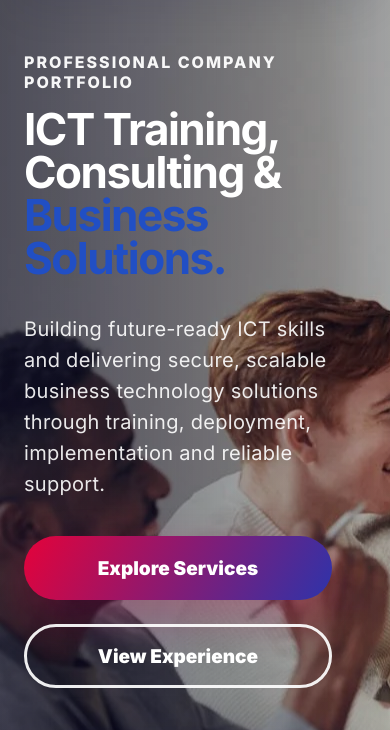
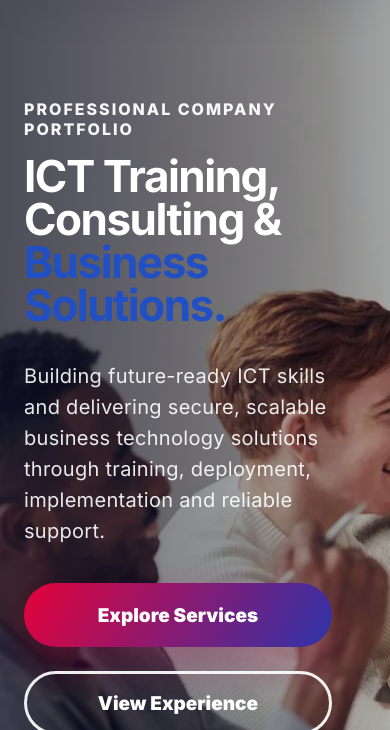
Before and after one commit to OgunbiyiMichael1/Eksodos-Portfolio, a plain HTML site: page index.html in a window 390 px wide. Shown: the part 114-844 px from the top of the page. Drawn offline with Linux system fonts and the light colour scheme.

Commit message:
Add files via upload

```diff
--- a/styles.css
+++ b/styles.css
@@ -280,7 +280,7 @@ a {
 
 .hero {
   position: relative;
-  min-height: 760px;
+  height: 108vh;
   display: flex;
   align-items: center;
   background-image: linear-gradient(90deg, rgba(18, 18, 40, .64) 0%, rgba(18, 18, 40, .50) 40%, rgba(18, 18, 40, .24) 100%), url('pexels-photo-3184291.webp');
@@ -295,8 +295,10 @@ a {
 }
 @media (max-width: 680px) {
   .hero-content {
-   padding: 0;
-    max-width: none;
+    padding-left: 0;
+    padding-right: 0;
+    padding-bottom: 0;
+    padding-top: 0;
   }
 }
 .eyebrow {
@@ -304,11 +306,11 @@ a {
   font-weight: 800;
   letter-spacing: 2px;
   text-transform: uppercase;
-  padding-top: 50px;
+  padding-top: 35px;
 }
 
 h1 {
-  font-size: clamp(28px, 7.5vw, 78px);
+  font-size: clamp(50px, 7.5vw, 88px);
   line-height: .98;
   margin: 10px 0 34px;
   letter-spacing: -3px;
@@ -318,9 +320,7 @@ h1 {
     font-size: clamp(44px, 8vw, 48px);
     letter-spacing: -1.5px;
   }
-  .eyebrow{
-    padding-top: 0px;
-  }
+
 }
 h1 span {
   color: var(--brand-blue);
```
